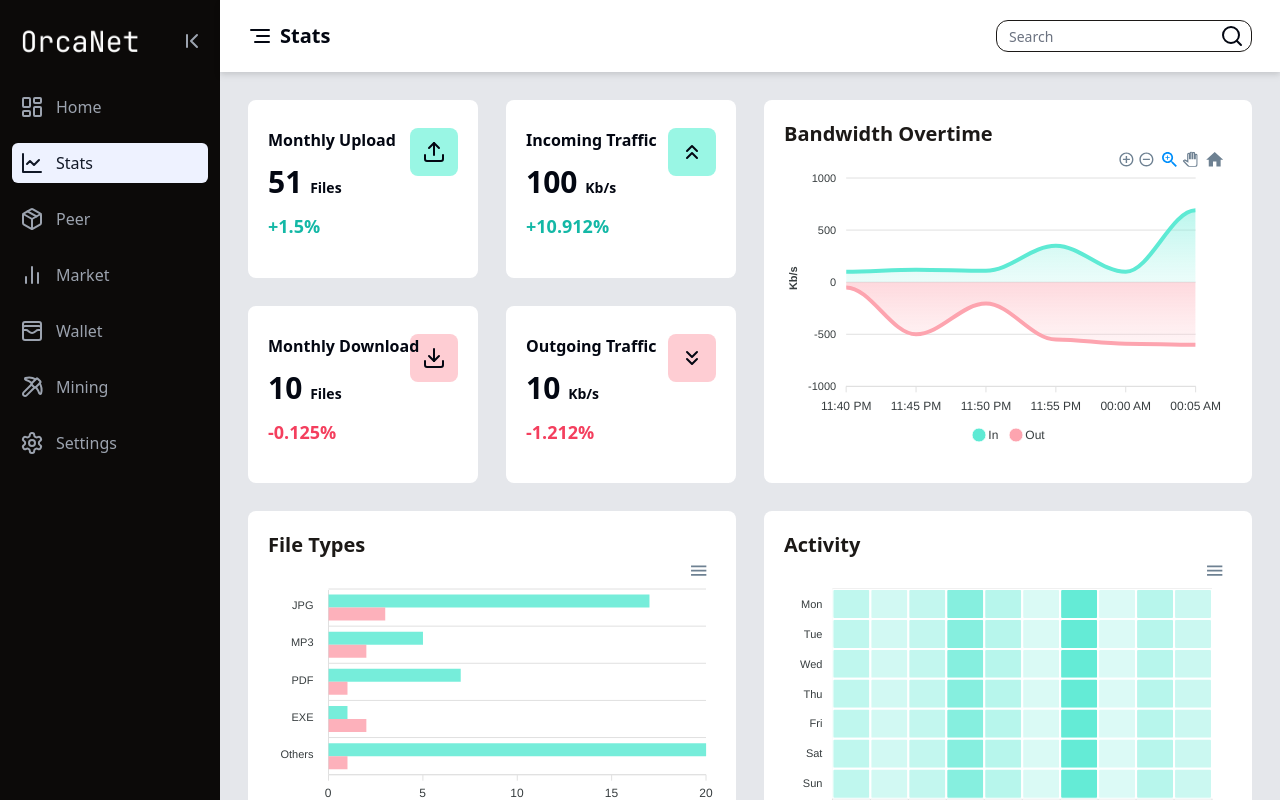
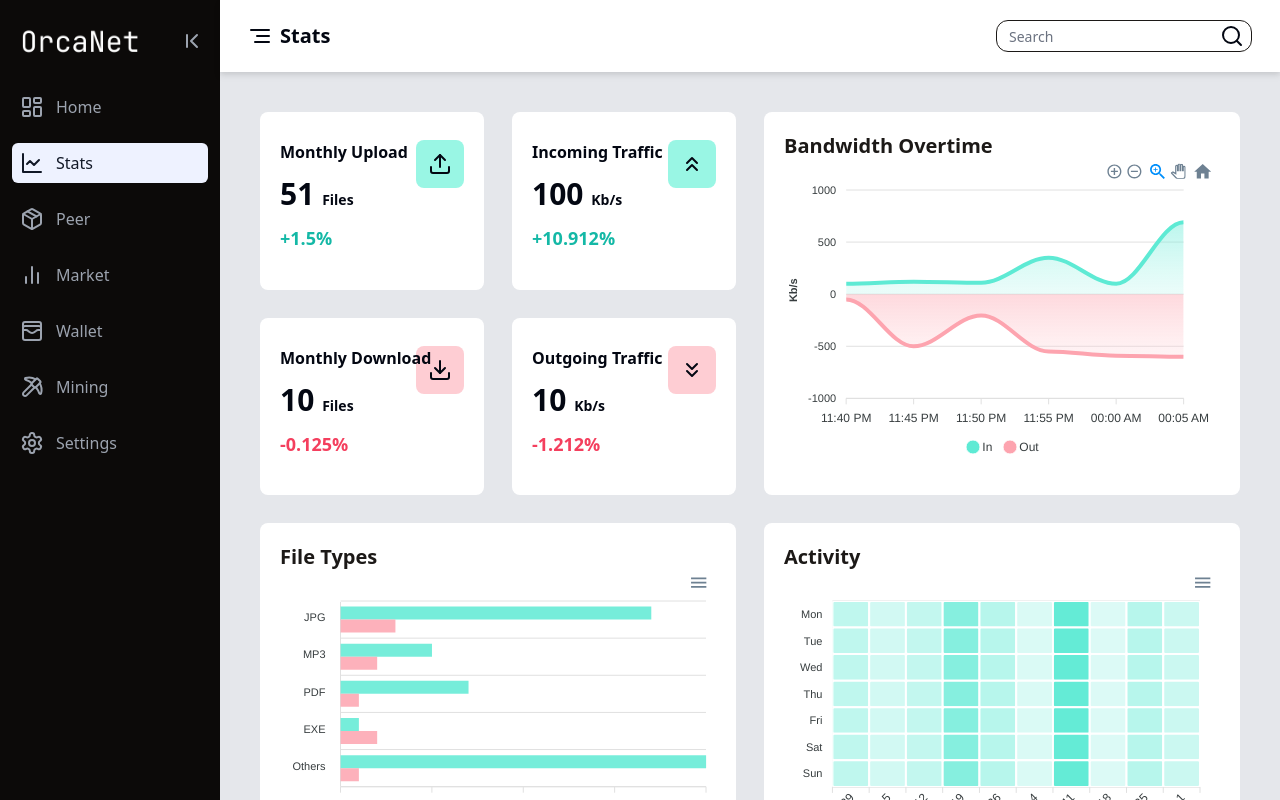
Before and after one commit to sbu-416-24sp/orcanet-desktop-deprecated, a React (Vite) app in the folder frontend/: page /stats in a window 1280 px wide. Built offline with nearby package versions, Linux system fonts and the light colour scheme.

Commit message:
Style: Adjust padding

```diff
--- a/frontend/src/stats/StatsPage.tsx
+++ b/frontend/src/stats/StatsPage.tsx
@@ -7,7 +7,7 @@ import ActivityChart from "./ActivityChart";
 
 function StatsPageContent() {
   return (
-    <div className="size-full overflow-y-auto p-7">
+    <div className="size-full overflow-y-auto p-10">
       <div className="grid 2xl:grid-cols-5 xl:grid-cols-4 xl:grid-rows-1 gap-7">
         <StatsCardContainer />
         <BandwidthChart />
```
